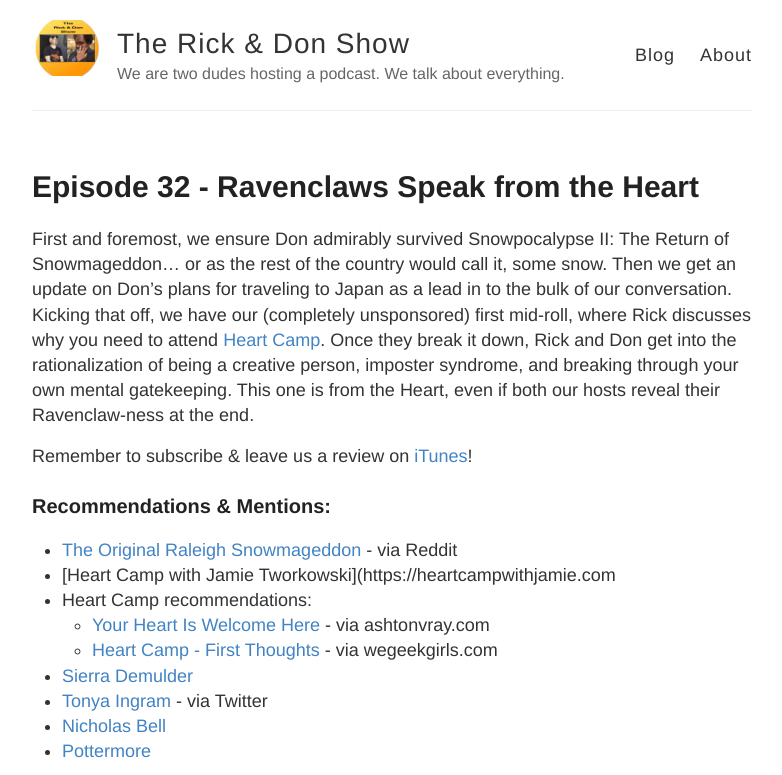
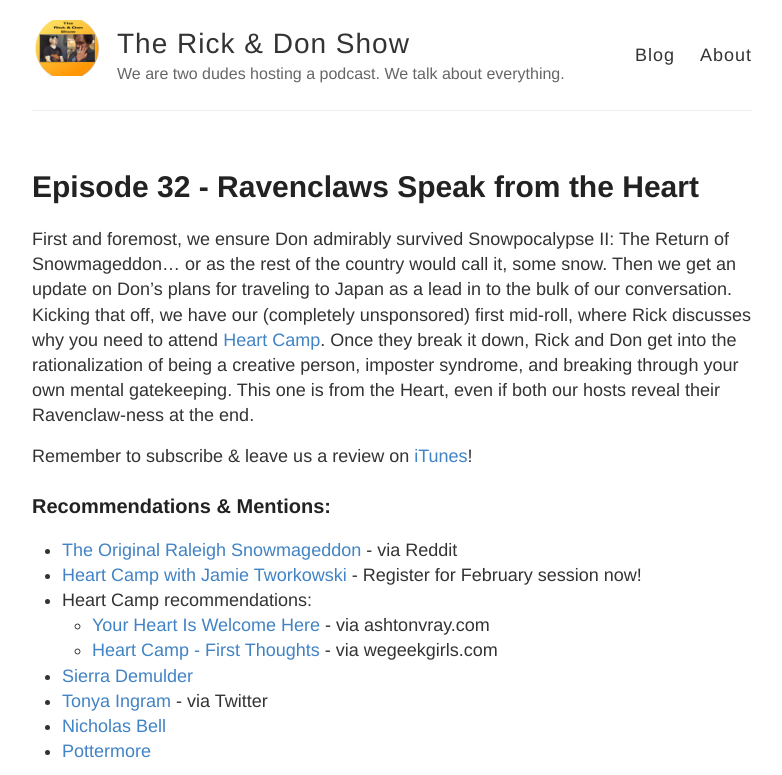
Before and after one commit to rick-and-don-show/rick-and-don-show.github.io, a Jekyll site: the page built from _posts/2018-1-22-Episode-32-ravenclaws-speak-from-the-heart.md, in a window 1280 px wide, cut to the strip 0-775 px from the top of the page. Shown: the whole strip, without its empty margins (248-1030 px from the left). Built offline with Jekyll 4.4.1, drawn with Linux system fonts in a browser that asks for light colours.

Commit message:
Episode 32 edit
Signed-off-by: Rick Osowski <(none)>

```diff
--- a/_posts/2018-1-22-Episode-32-ravenclaws-speak-from-the-heart.md
+++ b/_posts/2018-1-22-Episode-32-ravenclaws-speak-from-the-heart.md
@@ -12,7 +12,7 @@ Remember to subscribe & leave us a review on [iTunes](https://itunes.apple.com/u
 
 ### Recommendations & Mentions:
 - [The Original Raleigh Snowmageddon](https://www.reddit.com/r/pics/comments/5mdamy/never_forget_how_raleigh_nc_handled_25_of_snow/) - via Reddit
-- [Heart Camp with Jamie Tworkowski](https://heartcampwithjamie.com
+- [Heart Camp with Jamie Tworkowski](https://heartcampwithjamie.com) - Register for February session now!
 - Heart Camp recommendations:
   - [Your Heart Is Welcome Here](http://ashtonvray.com/the-blog/2018/1/20/heart-camp) - via ashtonvray.com
   - [Heart Camp - First Thoughts](https://wegeekgirls.com/2018/01/17/heart-camp-first-thoughts/) - via wegeekgirls.com
```
